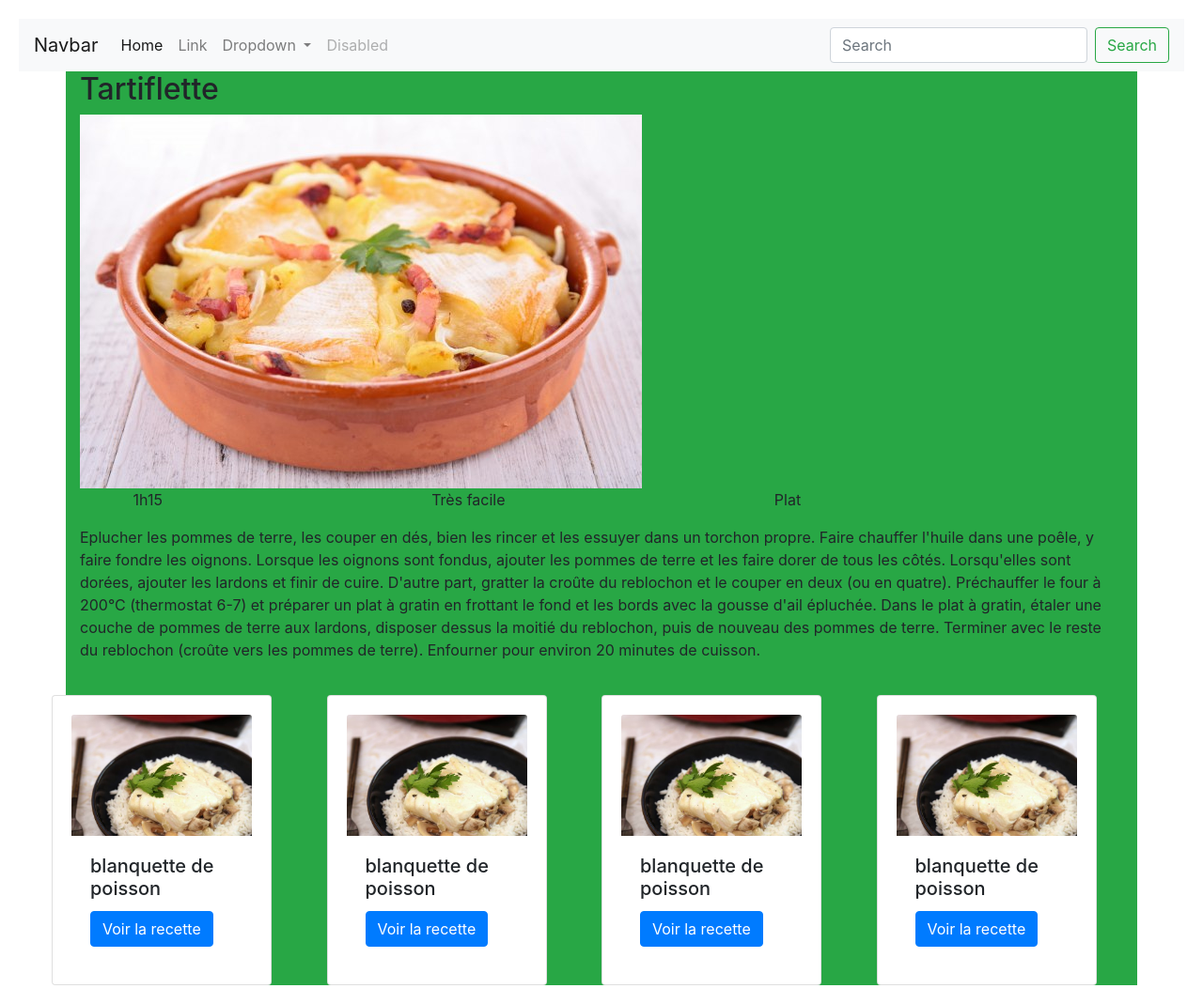
After one commit to YDECORCE/Marmiton, a PHP site: page /vue/template_alt.php in a window 1280 px wide. The commit adds this page. Shown: the whole page at 94% size. Run offline with PHP 8.4, Linux system fonts and the light colour scheme; some libraries are stand-ins or nearby versions.

Commit message:
dev detail recette

```diff
--- a/index.php
+++ b/index.php
@@ -3,7 +3,11 @@ require_once('controler/controler.php');
 if (isset($_GET['action'])&&($_GET['action']=='all')){
     showallrecipes();
 }
-else{
+elseif (isset($_GET['action'])&&($_GET['action']=='detail')){
+    showrecipedetail();
+}
+else
+{
     showfiverecipes();
 }
 
--- a/vue/allrecipes.php
+++ b/vue/allrecipes.php
@@ -1,4 +1,5 @@
 <?php
+ob_start();
 foreach ($recipes as $data){
     echo '<p>'.$data['nom_recettes'].'<p><br/>';
     echo '<p>'.$data['temps_recettes'].'<p><br/>';
@@ -7,4 +8,6 @@ foreach ($recipes as $data){
     echo '<img src='.$data['image_recettes'].' alt='.$data['nom_recettes'].'>';
 }
 
+$cequilfautafficher=ob_get_clean();
+require_once('template.php');
 ?>
--- a/vue/template.php
+++ b/vue/template.php
@@ -18,6 +18,7 @@
 <div class="row">
 <?php
     if(!empty($loopfiverecipes)){echo $loopfiverecipes;}
+    if(!empty($cequilfautafficher)){echo $cequilfautafficher;}
     ?>
 </div>
 
--- /dev/null
+++ b/vue/template_alt.php
@@ -0,0 +1,145 @@
+<!DOCTYPE html>
+<html lang="fr">
+
+<head>
+    <meta charset="UTF-8">
+    <meta name="viewport" content="width=device-width, initial-scale=1.0">
+    <link href="public/css/style.css" rel="stylesheet" />
+    <link rel="stylesheet" href="https://maxcdn.bootstrapcdn.com/bootstrap/4.0.0/css/bootstrap.min.css"
+        integrity="sha384-Gn5384xqQ1aoWXA+058RXPxPg6fy4IWvTNh0E263XmFcJlSAwiGgFAW/dAiS6JXm" crossorigin="anonymous">
+    <script src="https://code.jquery.com/jquery-3.2.1.slim.min.js"
+        integrity="sha384-KJ3o2DKtIkvYIK3UENzmM7KCkRr/rE9/Qpg6aAZGJwFDMVNA/GpGFF93hXpG5KkN" crossorigin="anonymous">
+    </script>
+    <script src="https://cdnjs.cloudflare.com/ajax/libs/popper.js/1.12.9/umd/popper.min.js"
+        integrity="sha384-ApNbgh9B+Y1QKtv3Rn7W3mgPxhU9K/ScQsAP7hUibX39j7fakFPskvXusvfa0b4Q" crossorigin="anonymous">
+    </script>
+    <script src="https://maxcdn.bootstrapcdn.com/bootstrap/4.0.0/js/bootstrap.min.js"
+        integrity="sha384-JZR6Spejh4U02d8jOt6vLEHfe/JQGiRRSQQxSfFWpi1MquVdAyjUar5+76PVCmYl" crossorigin="anonymous">
+    </script>
+    <title>Document</title>
+</head>
+
+<body>
+<header>
+<nav class="navbar navbar-expand-lg navbar-light bg-light">
+  <a class="navbar-brand" href="#">Navbar</a>
+  <button class="navbar-toggler" type="button" data-toggle="collapse" data-target="#navbarSupportedContent" aria-controls="navbarSupportedContent" aria-expanded="false" aria-label="Toggle navigation">
+    <span class="navbar-toggler-icon"></span>
+  </button>
+
+  <div class="collapse navbar-collapse" id="navbarSupportedContent">
+    <ul class="navbar-nav mr-auto">
+      <li class="nav-item active">
+        <a class="nav-link" href="#">Home <span class="sr-only">(current)</span></a>
+      </li>
+      <li class="nav-item">
+        <a class="nav-link" href="#">Link</a>
+      </li>
+      <li class="nav-item dropdown">
+        <a class="nav-link dropdown-toggle" href="#" id="navbarDropdown" role="button" data-toggle="dropdown" aria-haspopup="true" aria-expanded="false">
+          Dropdown
+        </a>
+        <div class="dropdown-menu" aria-labelledby="navbarDropdown">
+          <a class="dropdown-item" href="#">Action</a>
+          <a class="dropdown-item" href="#">Another action</a>
+          <div class="dropdown-divider"></div>
+          <a class="dropdown-item" href="#">Something else here</a>
+        </div>
+      </li>
+      <li class="nav-item">
+        <a class="nav-link disabled" href="#">Disabled</a>
+      </li>
+    </ul>
+    <form class="form-inline my-2 my-lg-0">
+      <input class="form-control mr-sm-2" type="search" placeholder="Search" aria-label="Search">
+      <button class="btn btn-outline-success my-2 my-sm-0" type="submit">Search</button>
+    </form>
+  </div>
+</nav>
+</header>
+<div class="container d-flex bg-success">
+<div class="row">
+<div class="col-12 ">
+    <h2>Tartiflette</h2>
+    <img src='..\public\img\tartiflette.jpg' alt=Tartiflette class='image-fluid'>
+    <div class="row justify-content-around">
+      <p>1h15<p>
+      <p>Très facile<p>
+      <p>Plat<p>
+      </div>
+      <p>Eplucher les pommes de terre, les couper en dés, bien les rincer et les essuyer dans un torchon propre.
+Faire chauffer l'huile dans une poêle, y faire fondre les oignons.
+Lorsque les oignons sont fondus, ajouter les pommes de terre et les faire dorer de tous les côtés.
+Lorsqu'elles sont dorées, ajouter les lardons et finir de cuire.
+D'autre part, gratter la croûte du reblochon et le couper en deux (ou en quatre).
+Préchauffer le four à 200°C (thermostat 6-7) et préparer un plat à gratin en frottant le fond et les bords avec la gousse d'ail épluchée.
+Dans le plat à gratin, étaler une couche de pommes de terre aux lardons, disposer dessus la moitié du reblochon, puis de nouveau des pommes de terre. Terminer avec le reste du reblochon (croûte vers les pommes de terre).
+Enfourner pour environ 20 minutes de cuisson.</p>
+</div>
+
+<div class="row justify-content-between" >
+<div class="card" style="width: 20%">
+  <img src="../public\img\blanquette_poisson.jpg" class="card-img-top" alt="...">
+  <div class="card-body">
+    <h5 class="card-title">blanquette de poisson</h5>
+    <!-- <p class="card-text">Some quick example text to build on the card title and make up the bulk of the card's content.</p> -->
+    <a href="#" class="btn btn-primary">Voir la recette</a>
+  </div>
+</div>
+<div class="card" style="width: 20%">
+  <img src="../public\img\blanquette_poisson.jpg" class="card-img-top" alt="...">
+  <div class="card-body">
+    <h5 class="card-title">blanquette de poisson</h5>
+    <!-- <p class="card-text">Some quick example text to build on the card title and make up the bulk of the card's content.</p> -->
+    <a href="#" class="btn btn-primary">Voir la recette</a>
+  </div>
+</div>
+<div class="card" style="width: 20%">
+  <img src="../public\img\blanquette_poisson.jpg" class="card-img-top" alt="...">
+  <div class="card-body">
+    <h5 class="card-title">blanquette de poisson</h5>
+    <!-- <p class="card-text">Some quick example text to build on the card title and make up the bulk of the card's content.</p> -->
+    <a href="#" class="btn btn-primary">Voir la recette</a>
+  </div>
+</div>
+<div class="card" style="width: 20%">
+  <img src="../public\img\blanquette_poisson.jpg" class="card-img-top" alt="...">
+  <div class="card-body">
+    <h5 class="card-title">blanquette de poisson</h5>
+    <!-- <p class="card-text">Some quick example text to build on the card title and make up the bulk of the card's content.</p> -->
+    <a href="#" class="btn btn-primary">Voir la recette</a>
+  </div>
+</div>
+</div>
+<!-- <div class="col-12 col-sm-3 w-50">
+    <div class="w-100">
+    <h3>Blanquette de poisson</h3>
+    <img src='../public\img\blanquette_poisson.jpg' alt='Blanquette de poisson' >
+    </div>
+</div>
+<div class="col-12 col-sm-3 w-50">
+<div class="w-100">
+    <h3>Blanquette de poisson</h3>
+    <img src='../public\img\blanquette_poisson.jpg' alt='Blanquette de poisson' >
+    </div>
+</div>
+<div class="col-12 col-sm-3 w-50">
+<div class="w-100">
+    <h3>Blanquette de poisson</h3>
+    <img src='../public\img\blanquette_poisson.jpg' alt='Blanquette de poisson' >
+    </div>
+</div>
+<div class="col-12 col-sm-3 w-50">
+<div class="w-100">
+    <h3>Blanquette de poisson</h3>
+    <img src='../public\img\blanquette_poisson.jpg' alt='Blanquette de poisson' >
+    </div>
+</div>
+</div>
+</div> -->
+
+</div>
+
+</body>
+
+</html>
```
Also changed, not shown: controler/controler.php (+8 -1 lines), model/recipe.php (+30 -0 lines), vue/onerecipe.php (added, +22 -0 lines).
